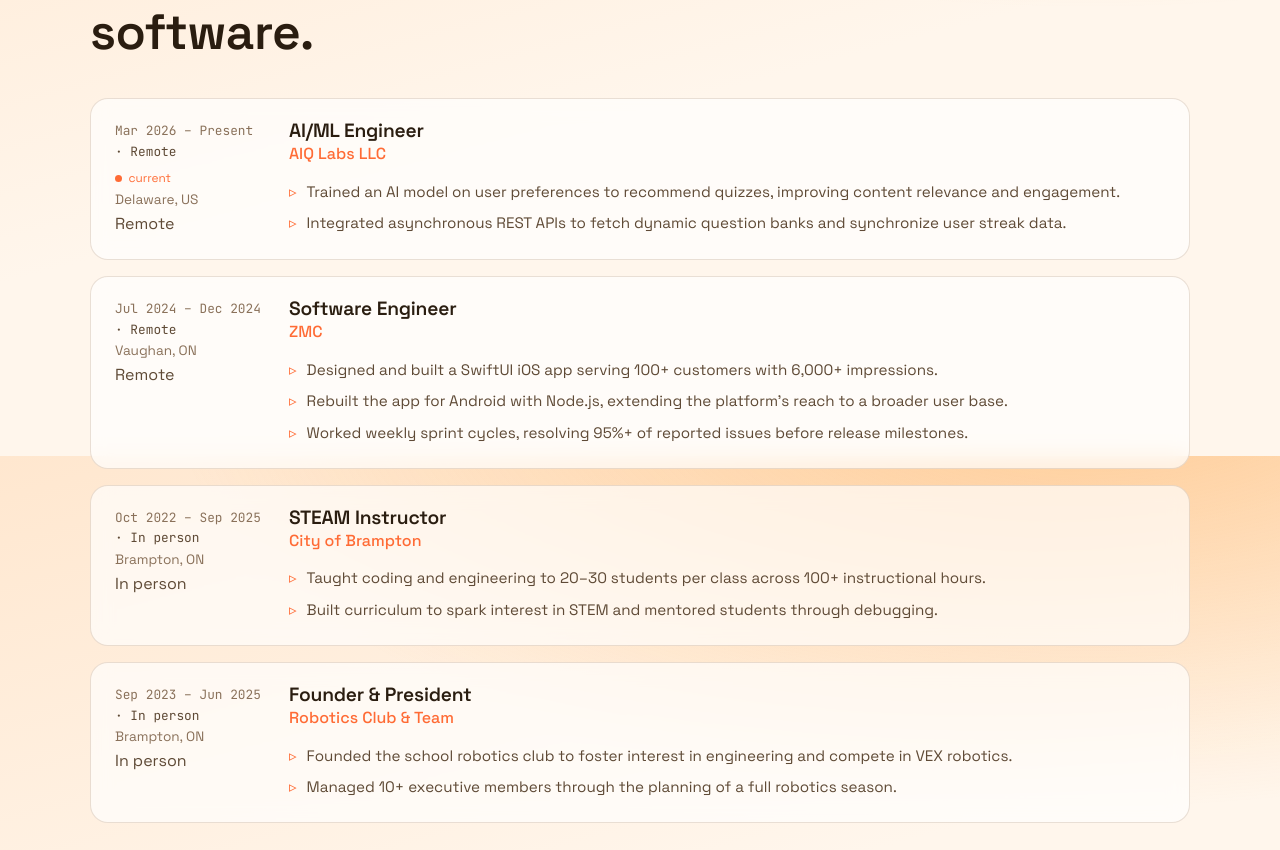
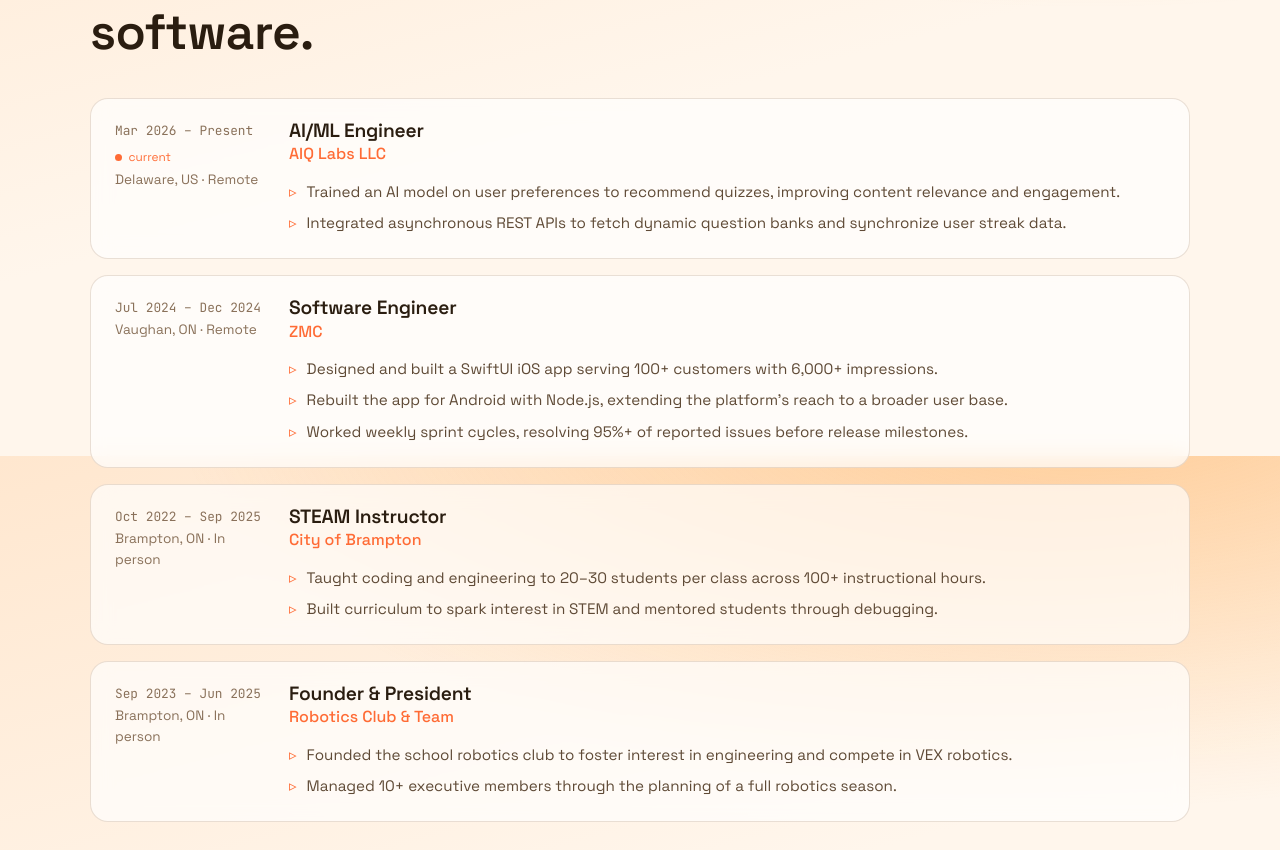
Before and after one commit to alexanderli07/website, a React (Vite) app: page / in a window 1280 px wide. Shown: the part 1944-2794 px from the top of the page. Built offline with nearby package versions, Linux system fonts and the light colour scheme.

Commit message:
pushhhh fix

```diff
--- a/src/components/Experience.tsx
+++ b/src/components/Experience.tsx
@@ -41,19 +41,12 @@ export function Experience() {
               className="exp-item"
             >
               <div>
-                <div className="exp-period">
-                  {job.period}
-                  {job.arrangement && (
-                    <span className="exp-arrangement"> · {job.arrangement}</span>
-                  )}
+                <div className="exp-period">{job.period}</div>
+                {job.current && <div className="exp-current">current</div>}
+                <div className="exp-loc">
+                  {job.location}
+                  {job.arrangement && ` · ${job.arrangement}`}
                 </div>
-                {job.current && <div className="exp-current">current</div>}
-                <div className="exp-loc">{job.location}</div>
-                {job.arrangement && (
-                  <div className="exp-arrangement" data-mode={job.arrangement}>
-                    {job.arrangement}
-                  </div>
-                )}
               </div>
               <div>
                 <h3 className="exp-role">{job.role}</h3>
--- a/src/styles/global.css
+++ b/src/styles/global.css
@@ -439,7 +439,6 @@ body[data-modal-open] .nav { opacity: 0; transform: translateY(-110%); pointer-e
 .exp-role { font-family: var(--font-head); font-size: 1.2rem; }
 .exp-org { color: var(--accent); font-weight: 500; }
 .exp-loc { color: var(--muted); font-size: 0.85rem; }
-.exp-arrangement { color: var(--text-soft); }
 .exp-bullets { margin-top: 0.8rem; display: flex; flex-direction: column; gap: 0.45rem; }
 .exp-bullets li { color: var(--text-soft); font-size: 0.95rem; padding-left: 1.1rem; position: relative; }
 .exp-bullets li::before { content: "▹"; position: absolute; left: 0; color: var(--accent); }
```
